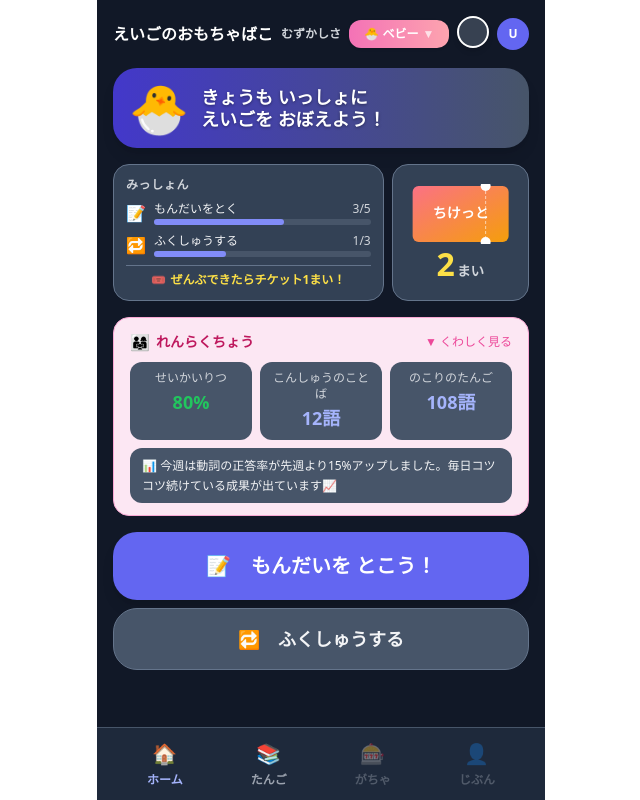
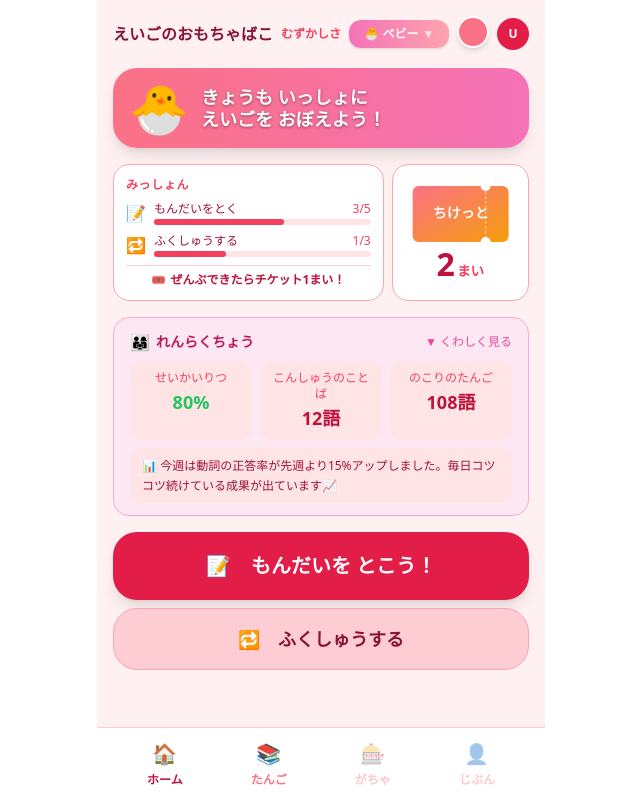
Before and after one commit to missing51111/English-study, a Next.js app: page / in a window 1280 px wide. Shown: the whole page, without its empty margins (319-959 px from the left). Built offline with nearby package versions, Linux system fonts and the light colour scheme.

Commit message:
テーマをlocalStorageから復元・デフォルトをピンクに・順番変更

```diff
--- a/src/components/HomePage.tsx
+++ b/src/components/HomePage.tsx
@@ -252,8 +252,16 @@ export default function HomePage() {
   const [selectedLevel, setSelectedLevel] = useState("baby");
   const [dropdownOpen, setDropdownOpen] = useState(false);
   const [lockedTarget, setLockedTarget] = useState<{ id: string; label: string } | null>(null);
-  const [themeId, setThemeId] = useState("dark");
+  const [themeId, setThemeId] = useState("pink");
   const [themeOpen, setThemeOpen] = useState(false);
+
+  // 起動時にlocalStorageからテーマを読み込む
+  useEffect(() => {
+    const saved = localStorage.getItem("theme");
+    if (saved && THEMES.find(th => th.id === saved)) {
+      setThemeId(saved);
+    }
+  }, []);
 
   // テーマをlocalStorageに保存（他ページで共有）
   useEffect(() => {
```
